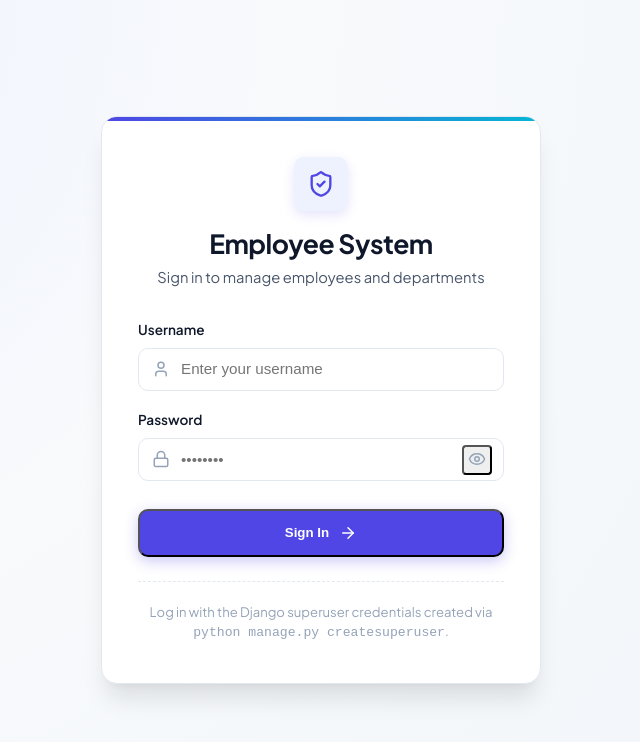
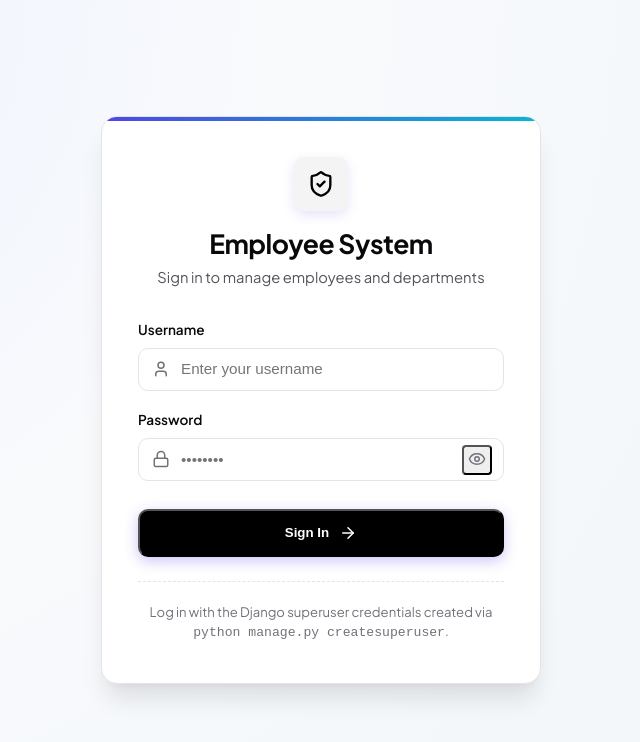
Before and after one commit to jho-G/PRODIGY_FS_02, a React (Vite) app in the folder frontend/: page /login in a window 1280 px wide. Shown: the top 742 px of the page, without its empty margins (319-959 px from the left). Built offline with nearby package versions, Linux system fonts and the light colour scheme; no server answers.

Commit message:
style(tokens): redefine core CSS variables to monochrome black and white palette

```diff
--- a/frontend/src/index.css
+++ b/frontend/src/index.css
@@ -1,32 +1,32 @@
 :root {
-  /* Color Palette */
-  --primary: #4f46e5;
-  --primary-hover: #4338ca;
-  --primary-focus: rgba(79, 70, 229, 0.25);
-  --primary-light: #eef2ff;
+  /* Monochrome Design Tokens - Black and White Theme */
+  --primary: #000000;
+  --primary-hover: #27272a;
+  --primary-focus: rgba(0, 0, 0, 0.2);
+  --primary-light: #f4f4f5;
 
-  --accent: #06b6d4;
-  --accent-light: #ecfeff;
+  --accent: #18181b;
+  --accent-light: #f4f4f5;
 
-  --bg-page: #f8fafc;
+  --bg-page: #fafafa;
   --bg-card: #ffffff;
   --bg-input: #ffffff;
-  --border-color: #e2e8f0;
-  --border-focus: #4f46e5;
+  --border-color: #e4e4e7;
+  --border-focus: #000000;
 
-  --text-primary: #0f172a;
-  --text-secondary: #475569;
-  --text-muted: #94a3b8;
+  --text-primary: #09090b;
+  --text-secondary: #52525b;
+  --text-muted: #71717a;
   --text-inverse: #ffffff;
 
-  --success: #10b981;
-  --success-light: #ecfdf5;
-  --danger: #ef4444;
-  --danger-light: #fef2f2;
-  --warning: #f59e0b;
-  --warning-light: #fffbeb;
-  --info: #3b82f6;
-  --info-light: #eff6ff;
+  --success: #18181b;
+  --success-light: #f4f4f5;
+  --danger: #09090b;
+  --danger-light: #f4f4f5;
+  --warning: #27272a;
+  --warning-light: #f4f4f5;
+  --info: #3f3f46;
+  --info-light: #f4f4f5;
 
   /* Elevation Shadows */
   --shadow-sm: 0 1px 2px 0 rgba(0, 0, 0, 0.05);
```
